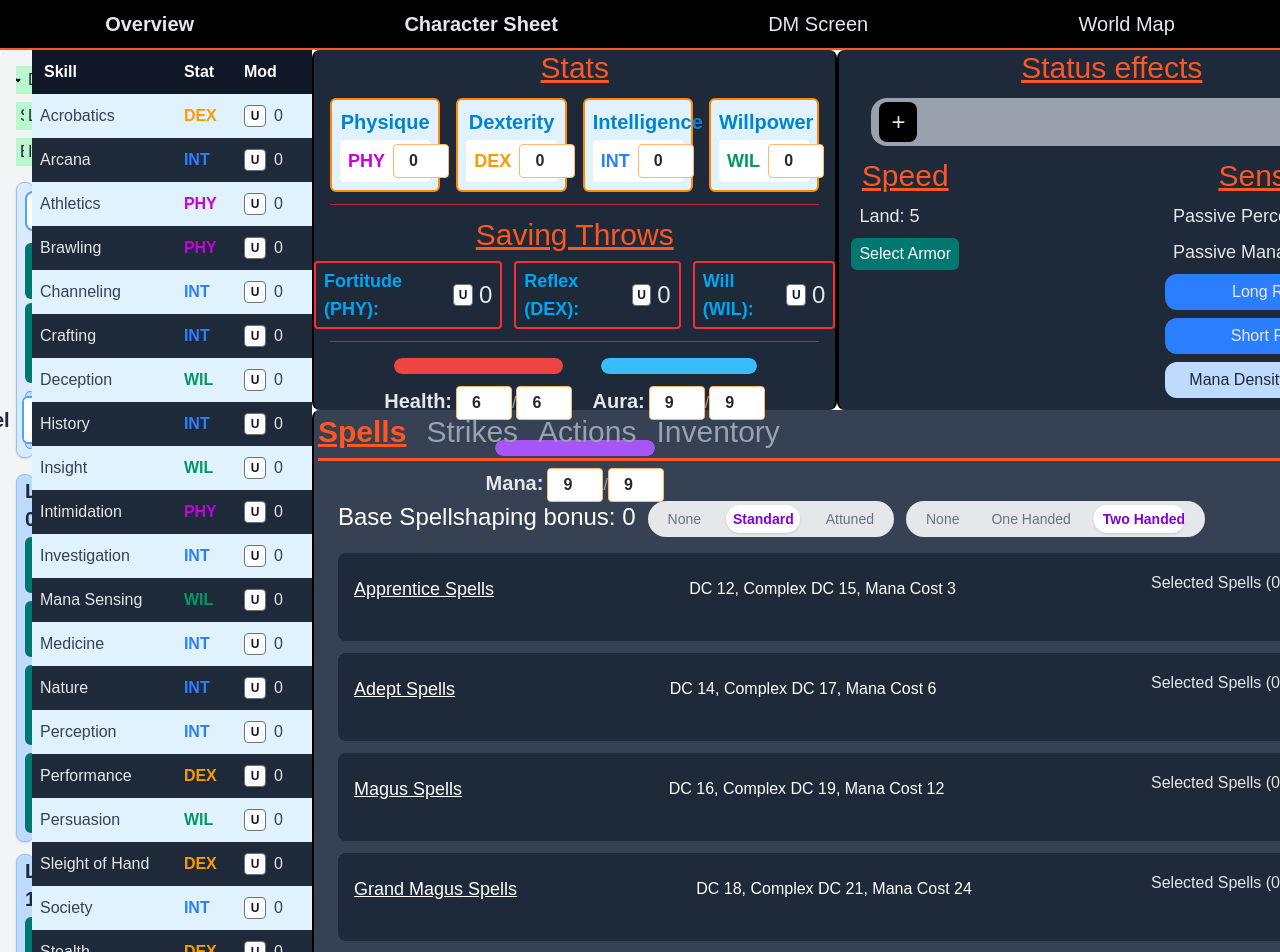
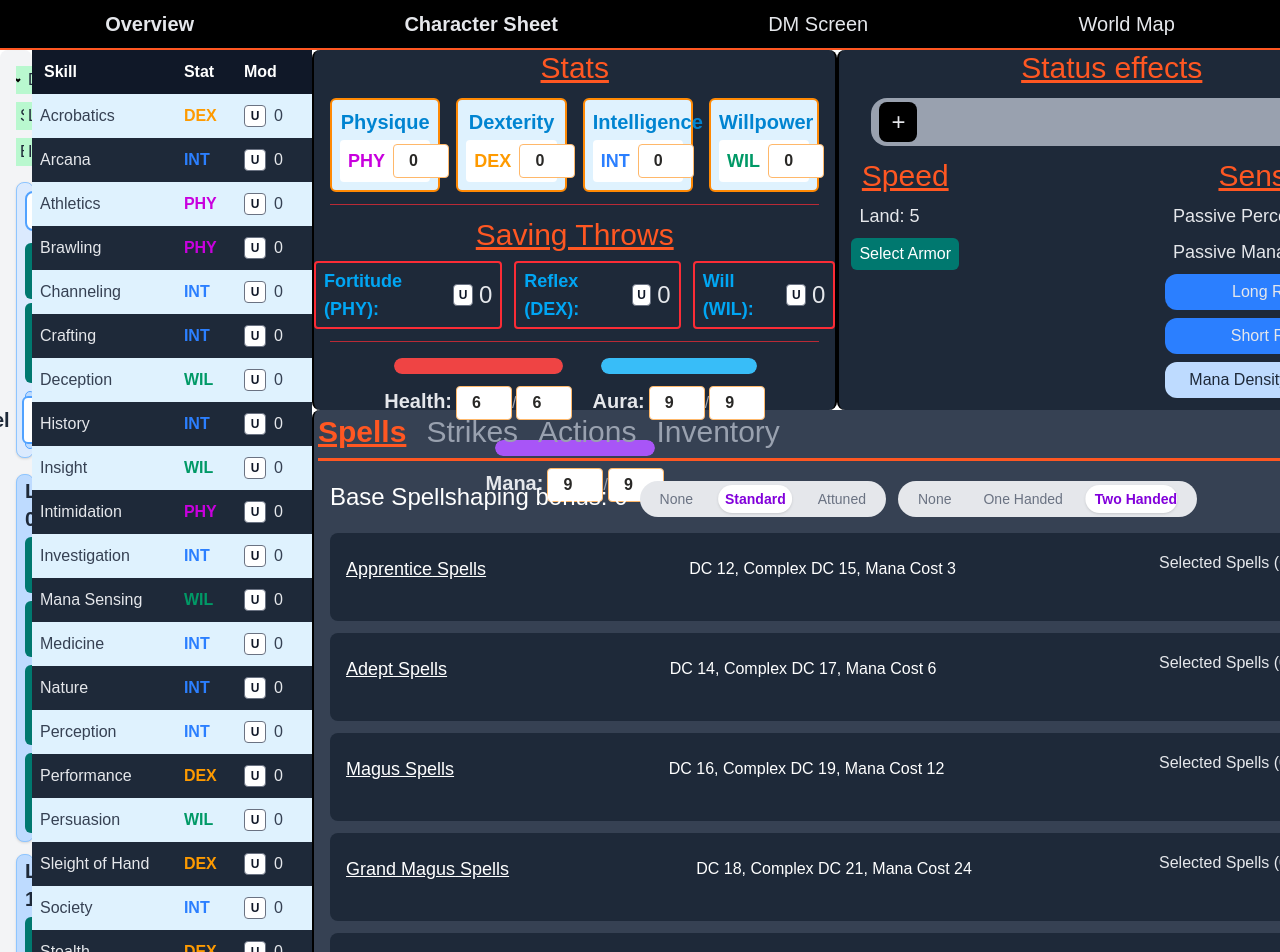
Before and after one commit to Acasez/kastorixv2, a React (Vite) app: page /kastorixv2/characterSheet in a window 1280 px wide. Shown: the top 952 px of the page. Built offline with nearby package versions, Linux system fonts and the light colour scheme.

Commit message:
Styled action section far better

```diff
--- a/src/components/CharacterSheet/TabbedSection/ActionsSection.tsx
+++ b/src/components/CharacterSheet/TabbedSection/ActionsSection.tsx
@@ -107,11 +107,10 @@ export default function ActionsSection() {
   );
 
   return (
-    <section className="bg-[#20262f] px-4 py-5 text-white">
-      <div className="mx-auto max-w-5xl">
+    <div className="bg-bg-obsidian text-text-light px-5 py-2">
+      <h1 className="text-2xl font-bold underline">Available Actions List</h1>
       <div className="mb-5 flex flex-col gap-3 border-b border-[#3a4350] pb-4 lg:flex-row lg:items-end">
-          <label className="flex-1 text-sm text-gray-300">
-            Search actions
+        <label className="flex-1 text-sm text-text-light">
           <input
             type="search"
             value={search}
@@ -120,7 +119,7 @@ export default function ActionsSection() {
             className="mt-1 block w-full border border-[#3a4350] bg-[#293340] px-3 py-2 text-base text-white outline-none placeholder:text-gray-400 focus:border-text-calm"
           />
         </label>
-          <label className="text-sm text-gray-300">
+        <label className="text-sm text-text-light">
           Sort
           <select
             value={sortDescending ? "descending" : "ascending"}
@@ -184,6 +183,5 @@ export default function ActionsSection() {
         </p>
       )}
     </div>
-    </section>
   );
 }
--- a/src/components/CharacterSheet/TabbedSection/AddButton.tsx
+++ b/src/components/CharacterSheet/TabbedSection/AddButton.tsx
@@ -8,7 +8,7 @@ export default function AddButton({ onClick, variable }: AddButtonProps) {
     <>
       <button
         type="button"
-        className="bg-gray-600 text-white px-3 py-1 rounded border-2 border-button-add"
+        className="bg-bg-stone text-text-light px-3 py-1 rounded border-2 border-button-add"
         onClick={() => onClick(variable ?? "")}
       >
         +
--- a/src/components/CharacterSheet/TabbedSection/TabbedPanel.tsx
+++ b/src/components/CharacterSheet/TabbedSection/TabbedPanel.tsx
@@ -49,7 +49,7 @@ export default function TabbedSection() {
   };
 
   return (
-    <div className="flex flex-col bg-gray-700 gap-3 border-x-2 rounded-lg max-w-375">
+    <div className="flex flex-col bg-gray-700 border-x-2 rounded-lg max-w-375">
       {/* Tab Headers */}
       <div className="flex flex-row m-1 gap-5 border-b-3 border-striking">
         {tabs.map((tab) => (
@@ -68,7 +68,7 @@ export default function TabbedSection() {
       </div>
 
       {/* Tab Content */}
-      <div className="flex-1 overflow-visible p-2">
+      <div className="flex-1 overflow-visible">
         {tabContent[visibleActiveTab]}
       </div>
     </div>
```
Lines whose indentation alone changed are shown as unchanged.
